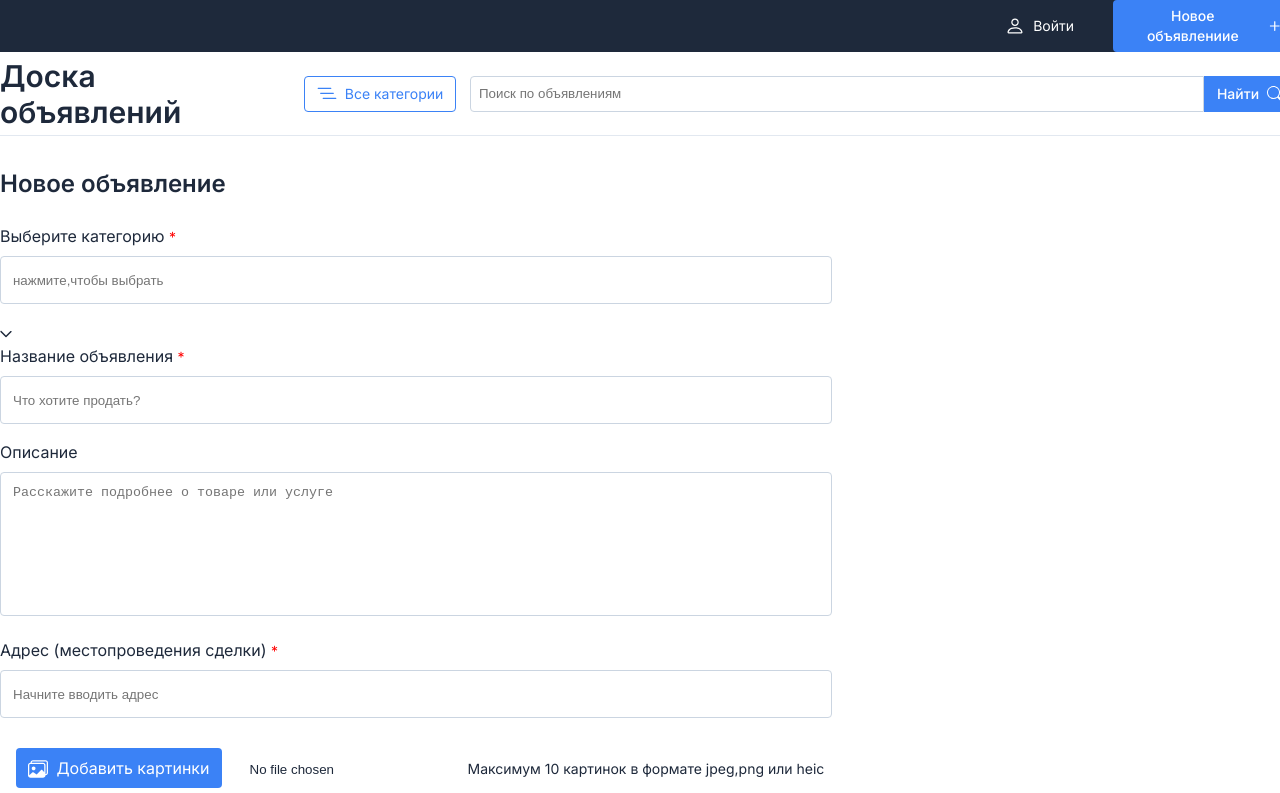
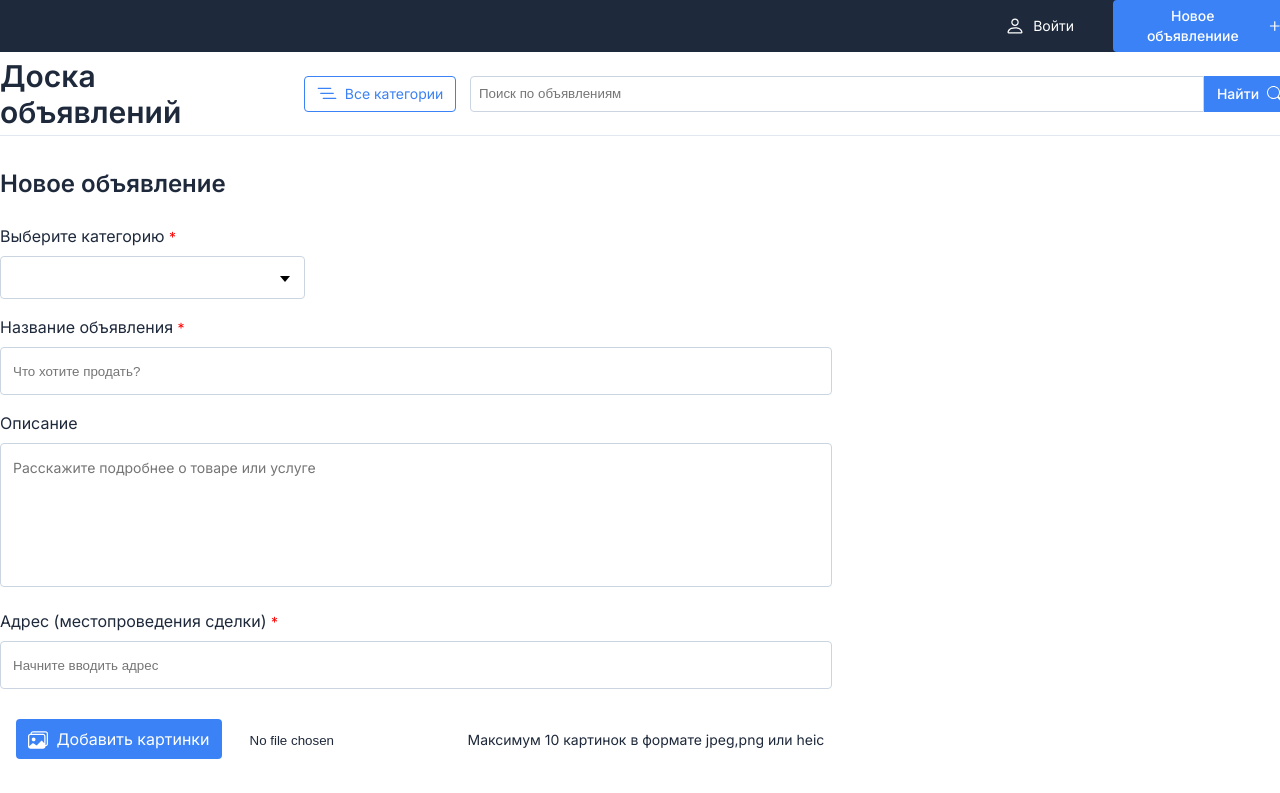
Before and after one commit to AlayanIgor/Advertising-app, an Angular app: page /new-ad in a window 1280 px wide. Shown: the top 793 px of the page. Built offline with nearby package versions, Linux system fonts and the light colour scheme.

Commit message:
added controls for chose category for new-ad

```diff
--- /dev/null
+++ b/src/app/core/services/categories-service/categories-api.service.ts
@@ -0,0 +1,16 @@
+import { HttpClient } from '@angular/common/http';
+import { Injectable } from '@angular/core';
+import { CategoryById } from './inretfaces/categoryById.interface';
+
+@Injectable({
+  providedIn: 'root',
+})
+export class CategoriesApiService {
+  constructor(private _http: HttpClient) {}
+
+  getCategoryById(id: string) {
+    return this._http.get<CategoryById>(
+      `http://194.87.237.48:5000/Categories/${id}`
+    );
+  }
+}
--- /dev/null
+++ b/src/app/core/services/categories-service/categories.service.ts
@@ -0,0 +1,61 @@
+import { Injectable } from '@angular/core';
+import { Category } from './inretfaces/category.interface';
+import { CategoriesApiService } from './categories-api.service';
+
+@Injectable({
+  providedIn: 'root',
+})
+export class CategoriesService {
+  categories: Category[] = [
+    {
+      id: '30ee851a-5435-44a9-9ea9-3a9eae26b177',
+      name: 'Транспорт',
+    },
+    {
+      id: '48d5eac0-8989-4585-9e1d-f21b06518003',
+      name: 'Работа',
+    },
+    {
+      id: '69cb1740-3ba1-42f5-b998-da213c13693b',
+      name: 'Для дома и дачи',
+    },
+    {
+      id: '822658a6-2150-4015-93e2-b79911476caa',
+      name: 'Услуги',
+    },
+    {
+      id: '8609ef74-471a-4b84-b57d-977132b8caaf',
+      name: 'Электроника',
+    },
+    {
+      id: 'a8da0da9-82a5-47bd-a52b-627e2f2d34ac',
+      name: 'Личные вещи',
+    },
+    {
+      id: 'cd211521-2f2c-41cb-9214-1e5d1e484440',
+      name: 'Хобби и отдых',
+    },
+    {
+      id: 'e340ec63-b095-414e-b46e-5f23a635b949',
+      name: 'Животные',
+    },
+    {
+      id: 'e597d5d7-5ecd-4589-b66f-f92ddf2d4f23',
+      name: 'Запчасти и аксессуары',
+    },
+    {
+      id: 'eead3c69-dbc3-4159-82d2-556b40e7dd18',
+      name: 'Бизнес и оборудование',
+    },
+    {
+      id: 'f6d5fd33-d4f1-4744-8165-fa4a992c4b3d',
+      name: 'Недвижимость',
+    },
+  ];
+
+  constructor(private _categoriesApiService: CategoriesApiService) {}
+
+  getCategoryById(id: string) {
+    return this._categoriesApiService.getCategoryById(id);
+  }
+}
--- /dev/null
+++ b/src/app/core/services/categories-service/inretfaces/category.interface.ts
@@ -0,0 +1,4 @@
+export interface Category {
+  id: string;
+  name: string;
+}
--- /dev/null
+++ b/src/app/core/services/categories-service/inretfaces/childCategory.interface.ts
@@ -0,0 +1,5 @@
+export interface ChildCategory {
+  id: string;
+  parentId: string;
+  name: string;
+}
--- a/src/app/pages/new-ad-page/new-ad-page.component.html
+++ b/src/app/pages/new-ad-page/new-ad-page.component.html
@@ -1,20 +1,33 @@
 <div class="main-centralize-container">
   <h3>Новое объявление</h3>
   <form [formGroup]="form" (ngSubmit)="sumbit()">
-    <p>Выберите категорию <span class="red">*</span></p>
-    <input type="text" placeholder="нажмите,чтобы выбрать" />
-    <svg
-      xmlns="http://www.w3.org/2000/svg"
-      width="12"
-      height="8"
-      viewBox="0 0 12 8"
-      fill="none"
-    >
-      <path
-        d="M6.00018 7.25001C5.90164 7.25047 5.804 7.23125 5.71299 7.19347C5.62197 7.1557 5.53942 7.10012 5.47018 7.03001L0.47018 2.03001C0.370455 1.88411 0.325452 1.70768 0.34311 1.53185C0.360767 1.35601 0.43995 1.19205 0.566693 1.06889C0.693436 0.945739 0.859597 0.871295 1.03587 0.858692C1.21214 0.846088 1.38721 0.896136 1.53018 1.00001L6.00018 5.44001L10.4702 1.00001C10.6111 0.908617 10.7787 0.867196 10.946 0.882384C11.1133 0.897571 11.2707 0.968488 11.3929 1.08377C11.5151 1.19905 11.595 1.35201 11.6199 1.51815C11.6448 1.68428 11.6132 1.85397 11.5302 2.00001L6.53018 7.00001C6.46351 7.07557 6.38212 7.13672 6.29098 7.17971C6.19984 7.22269 6.10089 7.24662 6.00018 7.25001Z"
-        fill="#1E293B"
-      />
-    </svg>
+    <p>
+      Выберите категорию
+      <span class="red">*</span>
+    </p>
+    <div class="category">
+      <select (input)="addCategory()" formControlName="categoryId">
+        <option [value]="category.id" *ngFor="let category of categories">
+          {{ category.name }}
+        </option>
+      </select>
+    </div>
+
+    <div formGroupName="subCategoryId">
+      <div *ngFor="let control of getControls(); let idx = index">
+        <p>Выберите подкатегорию <span class="red">*</span></p>
+        <div class="category">
+          <select [formControlName]="idx">
+            <option
+              [value]="subCategory.id"
+              *ngFor="let subCategory of currentCategory.childs"
+            >
+              {{ subCategory.name }}
+            </option>
+          </select>
+        </div>
+      </div>
+    </div>
 
     <label>
       <p>Название объявления <span class="red">*</span></p>
@@ -118,6 +131,9 @@
         <small *ngIf="form.get('cost')?.errors?.['required']"
           >Обязательное поле</small
         >
+        <small *ngIf="form.get('cost')?.errors?.['pattern']"
+          >Некорректная цена</small
+        >
       </div>
       <input
         class="price"
--- a/src/app/pages/new-ad-page/new-ad-page.component.scss
+++ b/src/app/pages/new-ad-page/new-ad-page.component.scss
@@ -51,6 +51,12 @@ textarea {
   height: 144px;
   margin-bottom: 16px;
   padding: 12px;
+  color: #1e293b;
+  font-family: Inter;
+  font-size: 14px;
+  font-style: normal;
+  font-weight: 400;
+  line-height: 24px;
   resize: none;
   border-radius: 4px;
   border: 1px solid #cbd5e1;
@@ -180,3 +186,54 @@ input[type="file"]::file-selector-button {
   display: none;
   margin: 0;
 }
+
+// .category {
+//   display: flex;
+//   align-items: center;
+//   width: 305px;
+//   height: 48px;
+//   margin-bottom: 16px;
+//   padding: 12px;
+//   border-radius: 4px;
+//   border: 1px solid #cbd5e1;
+//   background: #fff;
+//   cursor: pointer;
+//   outline: none;
+// }
+
+.category {
+  position: relative;
+  margin-bottom: 16px;
+}
+
+.category select {
+  width: 305px;
+  padding: 12px;
+  background: none;
+  border: 1px solid #cbd5e1;
+  border-radius: 4px;
+  -webkit-appearance: none;
+  appearance: none;
+  font-family: inherit;
+  font-size: 14px;
+  color: #1e293b;
+  outline: none;
+  cursor: pointer;
+}
+
+.category select:focus {
+  border-color: #3b82f6;
+}
+
+.category::after {
+  content: "";
+  display: block;
+  border-style: solid;
+  border-width: 6px 5px 0 5px;
+  border-color: #000 transparent transparent transparent;
+  pointer-events: none;
+  position: absolute;
+  top: 20px;
+  left: 280px;
+  z-index: 1;
+}
--- a/src/app/pages/new-ad-page/new-ad-page.component.ts
+++ b/src/app/pages/new-ad-page/new-ad-page.component.ts
@@ -1,5 +1,8 @@
 import { Component, OnInit } from '@angular/core';
-import { FormControl, FormGroup, Validators } from '@angular/forms';
+import { FormArray, FormControl, FormGroup, Validators } from '@angular/forms';
+import { CategoriesService } from 'src/app/core/services/categories-service/categories.service';
+import { Category } from 'src/app/core/services/categories-service/inretfaces/category.interface';
+import { CategoryById } from 'src/app/core/services/categories-service/inretfaces/categoryById.interface';
 
 @Component({
   selector: 'app-new-ad-page',
@@ -8,21 +11,62 @@ import { FormControl, FormGroup, Validators } from '@angular/forms';
 })
 export class NewAdPageComponent implements OnInit {
   form!: FormGroup;
+  categories: Category[] = [];
+  currentCategory!: CategoryById;
+
+  constructor(private _categoriesService: CategoriesService) {}
 
   ngOnInit(): void {
+    this.categories = this._categoriesService.categories;
     this.form = new FormGroup({
-      // categoryId: new FormControl('', [Validators.required]),
+      categoryId: new FormControl(''),
+      subCategoryId: new FormArray([]),
       name: new FormControl('', [Validators.required]),
       description: new FormControl(''),
       location: new FormControl('', [Validators.required]),
       images: new FormControl(''),
-      cost: new FormControl('', [Validators.required]),
+      cost: new FormControl('', [
+        Validators.required,
+        Validators.pattern(/^[0-9]\d*$/),
+      ]),
       phone: new FormControl('', [Validators.required]),
     });
   }
 
+  getSubCategoriesValues() {
+    this._categoriesService
+      .getCategoryById(this.form.value.categoryId)
+      .subscribe((category) => {
+        this.currentCategory = category;
+      });
+  }
+
+  addCategory() {
+    setTimeout(() => {
+      this.getSubCategoriesValues();
+    });
+    const control = new FormControl('', Validators.required);
+    if ((this.form.get('subCategoryId') as FormArray).length < 1) {
+      (this.form.get('subCategoryId') as FormArray).push(control);
+    }
+  }
+
+  getControls() {
+    return (this.form.get('subCategoryId') as FormArray).controls;
+  }
+
   sumbit() {
-    let formData = { ...this.form.value };
+    let formValue = { ...this.form.value };
+    let formData = {
+      name: formValue.name,
+      description: formValue.description,
+      images: formValue.images,
+      cost: formValue.cost,
+      phone: formValue.phone,
+      location: formValue.location,
+      categoryId: formValue.subCategoryId[0],
+    };
+    console.log(formData);
     this.form.reset();
   }
 }
```
Also changed, not shown: src/app/core/services/categories-service/inretfaces/categoryById.interface.ts (added, +12 -0 lines).
